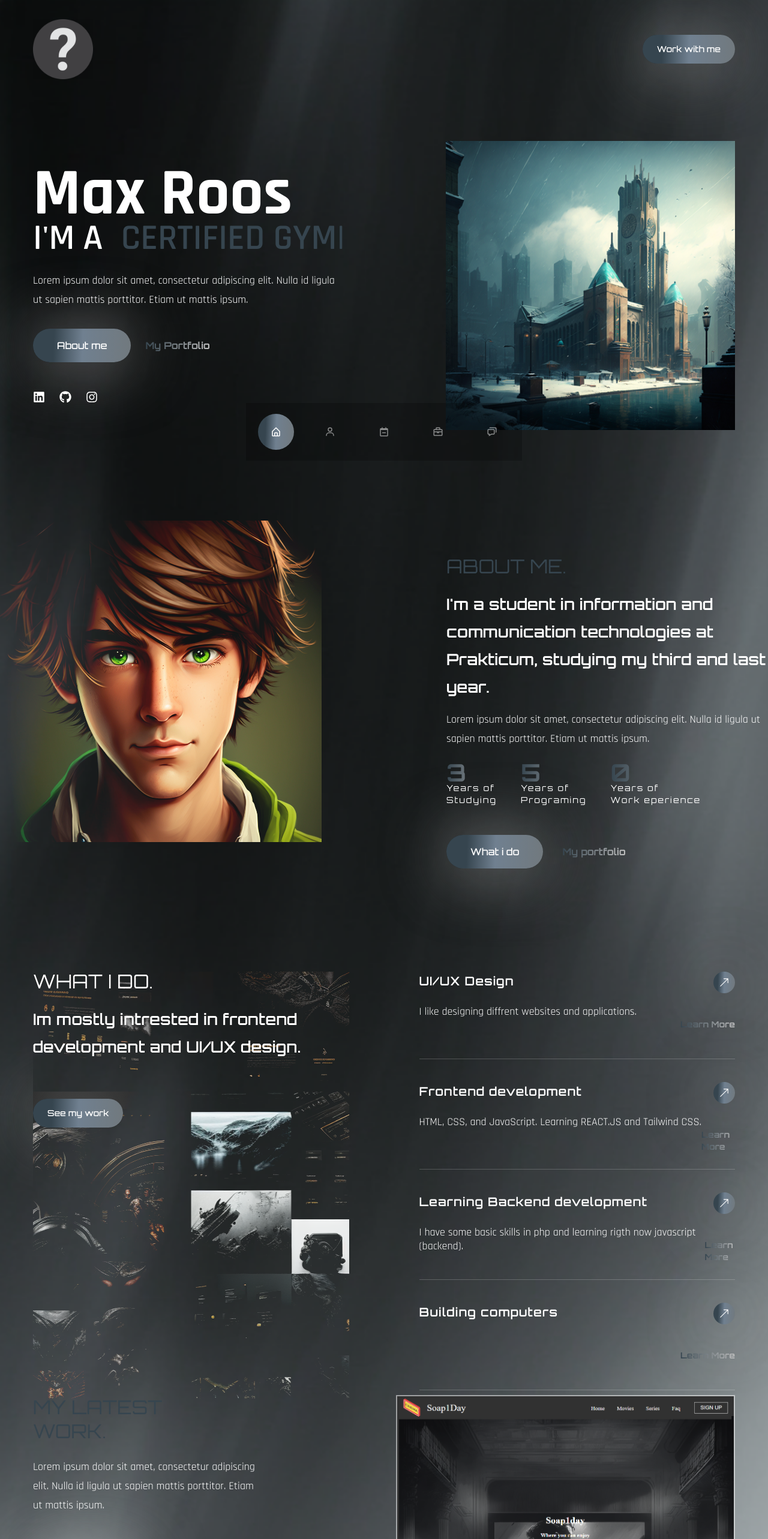
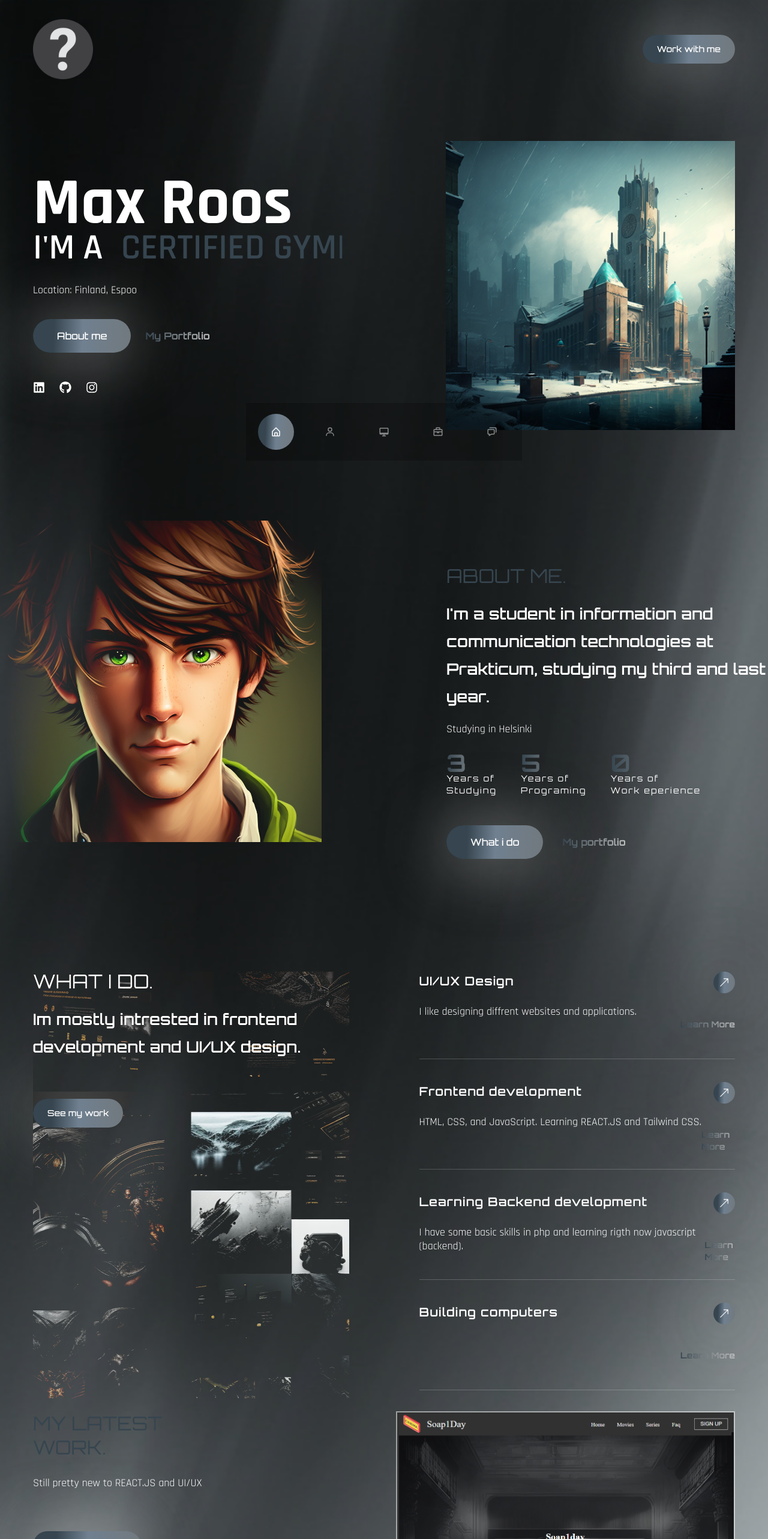
Before and after one commit to MaxRoos04/Max-Portfolio, a React (Create React App) app: page / in a window 1280 px wide. Shown: the top 2566 px of the page at 60% size. Built offline with nearby package versions, Linux system fonts and the light colour scheme; the HTML template or start-up script is replaced by a standard one; a web font is replaced by a local one.

Commit message:
Replaced some lorem!

```diff
--- a/src/components/About.js
+++ b/src/components/About.js
@@ -30,7 +30,7 @@ const About = () => {
         className='flex-1'>
           <h2 className='h2 text-accent'>About me.</h2>
           <h3 className='h3 mb-4'>I'm a student in information and communication technologies at Prakticum, studying my third and last year.</h3>
-          <p className='mb-6'>Lorem ipsum dolor sit amet, consectetur adipiscing elit. Nulla id ligula ut sapien mattis porttitor. Etiam ut mattis ipsum.</p>
+          <p className='mb-6'>Studying in Helsinki</p>
 
           <div className='flex gap-x-6 lg:gap-x-10 mb-12'>
            <div>
--- a/src/components/Banner.js
+++ b/src/components/Banner.js
@@ -29,7 +29,7 @@ const Banner = () => {
               repeat={Infinity}
             />
          </motion.div>
-         <motion.p variants={fadeIn('up', 0.5)} initial='hidden' whileInView={'show'} viewport={{once: false, amount: 0.7}} className='mb-8 max-w-lg mx-auto lg:mx-0'>Lorem ipsum dolor sit amet, consectetur adipiscing elit. Nulla id ligula ut sapien mattis porttitor. Etiam ut mattis ipsum. </motion.p>
+         <motion.p variants={fadeIn('up', 0.5)} initial='hidden' whileInView={'show'} viewport={{once: false, amount: 0.7}} className='mb-8 max-w-lg mx-auto lg:mx-0'>Location: Finland, Espoo</motion.p>
 
          <motion.div variants={fadeIn('up', 0.6)} initial='hidden' whileInView={'show'} viewport={{once: false, amount: 0.7}} className='flex max-w-max gap-x-6 items-center mb-12 mx-auto lg:mx-0'>
          <Link
--- a/src/components/Nav.js
+++ b/src/components/Nav.js
@@ -1,6 +1,6 @@
 import React from 'react';
 import {BiHomeAlt, BiUser} from 'react-icons/bi'
-import { BiBriefcase, BiCalendarMinus, BiChat} from 'react-icons/bi'
+import {BiBriefcase, BiDesktop, BiChat} from 'react-icons/bi'
 import { Link } from 'react-scroll'
 
 const Nav = () => {
@@ -33,7 +33,7 @@ const Nav = () => {
         smooth={true}
         spy={true}
         className='cursor-pointer w-[60px] h-[60px] flex items-center justify-center'>
-       <BiCalendarMinus/>
+       <BiDesktop/>
       </Link>
       <Link
         to='work'
--- a/src/components/Work.js
+++ b/src/components/Work.js
@@ -19,7 +19,7 @@ const Work = () => {
             <h2 className='h2 leading-tight text-accent'>My latest <br/>
                 work.
             </h2>
-            <p className='max-w-sm mb-16'>Lorem ipsum dolor sit amet, consectetur adipiscing elit. Nulla id ligula ut sapien mattis porttitor. Etiam ut mattis ipsum.</p>
+            <p className='max-w-sm mb-16'>Still pretty new to REACT.JS and UI/UX</p>
             <a href='https://github.com/MaxRoos04'>
             <button className='btn btn-sm'>View all projects</button>
             </a>
```
